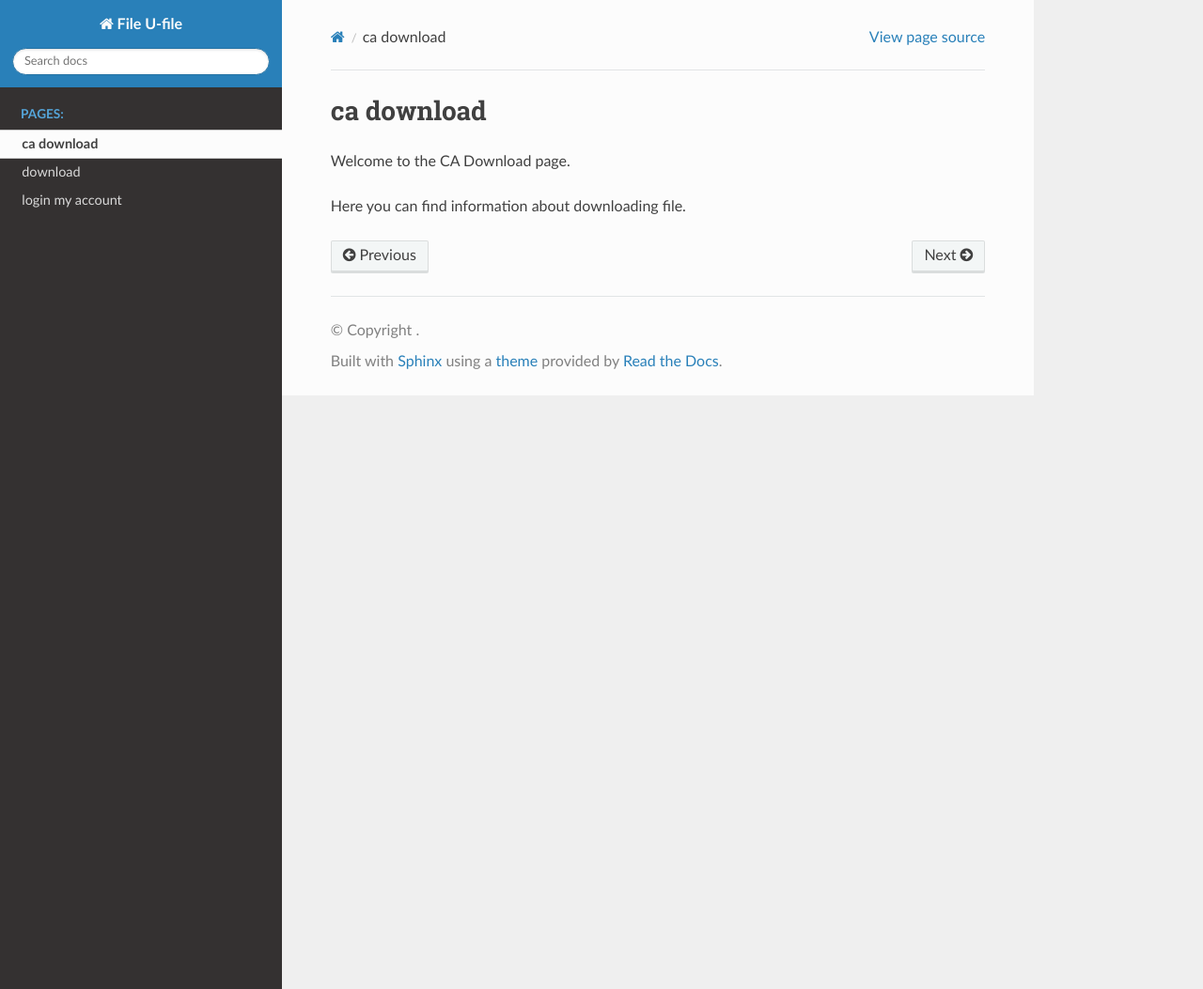
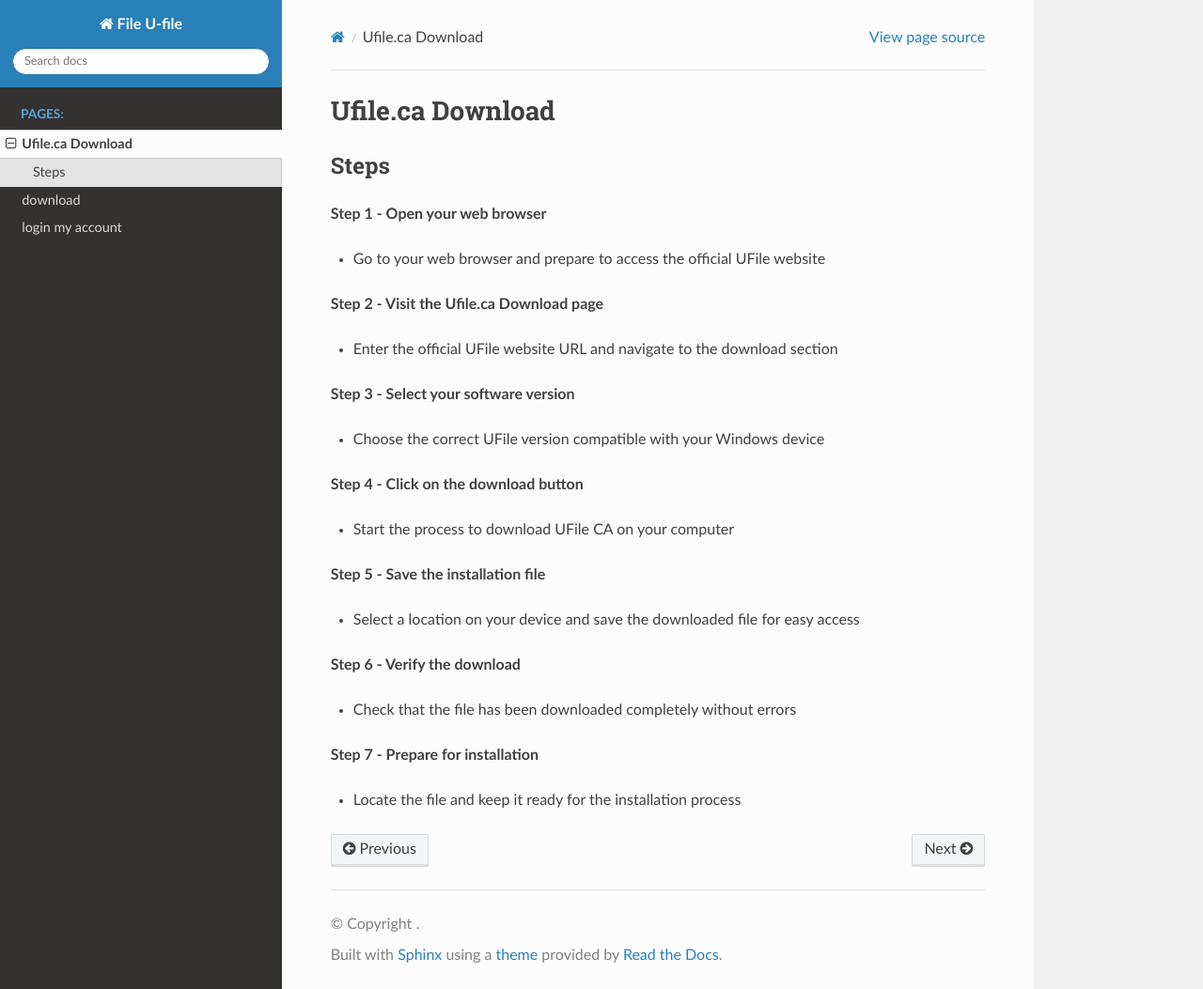
Before and after one commit to Polesello-ai/file-ufileca, a Sphinx documentation site: the page built from docs/downloadca.rst, in a window 1280 px wide and 1053 px high. Shown: the whole window at 94% size. Built offline with Sphinx 7.4.7 and the Read the Docs theme 3.1.0, drawn with Linux system fonts in a browser that asks for light colours; pages that are not in the unit, such as notebooks, are missing from menus.

Commit message:
Update downloadca.rst

```diff
--- a/docs/downloadca.rst
+++ b/docs/downloadca.rst
@@ -1,6 +1,33 @@
-ca download
-=================
+Ufile.ca Download
+============================================
 
-Welcome to the CA Download page.
+Steps
+-----
 
-Here you can find information about downloading file.
+**Step 1 - Open your web browser**
+
+- Go to your web browser and prepare to access the official UFile website
+
+**Step 2 - Visit the Ufile.ca Download page**
+
+- Enter the official UFile website URL and navigate to the download section
+
+**Step 3 - Select your software version**
+
+- Choose the correct UFile version compatible with your Windows device
+
+**Step 4 - Click on the download button**
+
+- Start the process to download UFile CA on your computer
+
+**Step 5 - Save the installation file**
+
+- Select a location on your device and save the downloaded file for easy access
+
+**Step 6 - Verify the download**
+
+- Check that the file has been downloaded completely without errors
+
+**Step 7 - Prepare for installation**
+
+- Locate the file and keep it ready for the installation process
```
